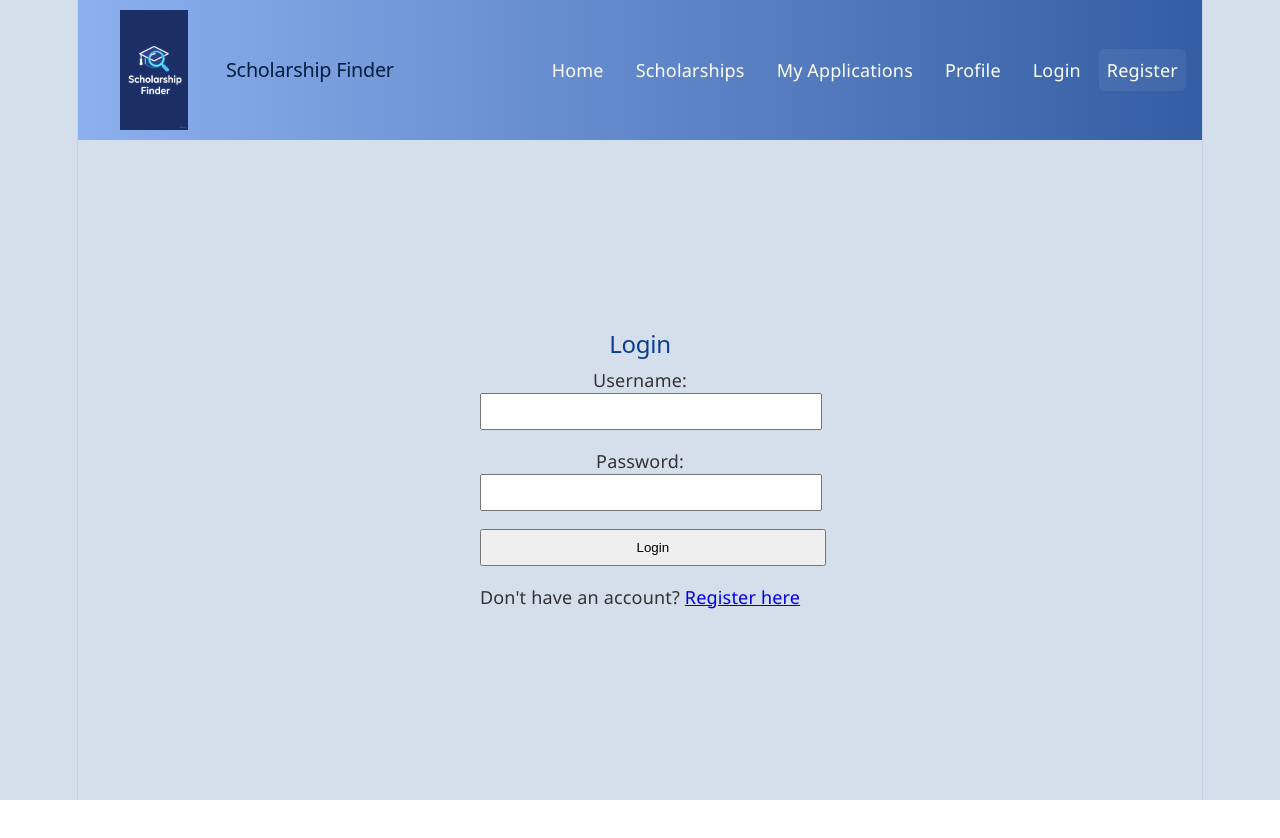
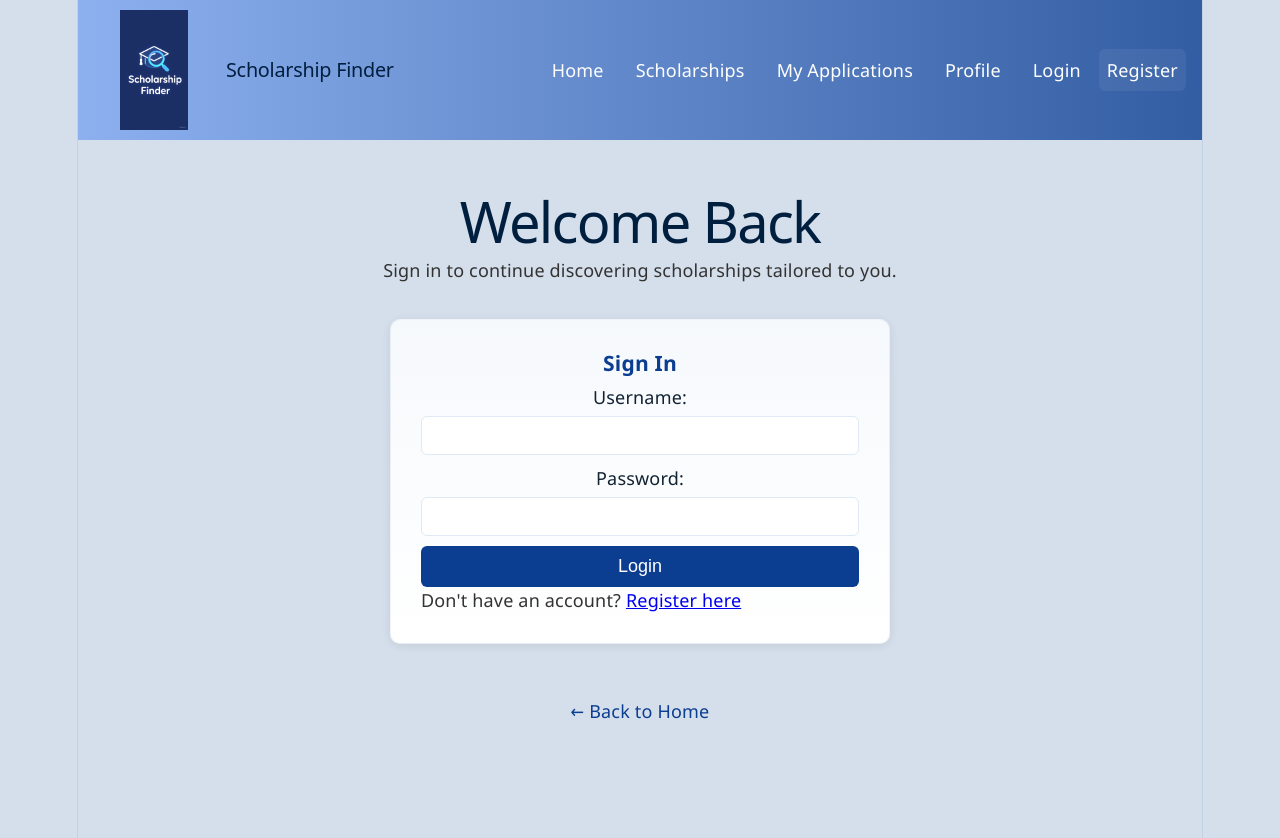
Before and after one commit to code-differently/26q1-team5-capstone, a React app in the folder frontend/: page /login in a window 1280 px wide. Shown: the top 838 px of the page. Before the commit the page ends 800 px from the top, so only its background shows below. Built offline with nearby package versions, Linux system fonts and the light colour scheme; no server answers; the HTML template or start-up script is replaced by a standard one.

Commit message:
Merging in LoginPage css

```diff
--- a/frontend/src/Pages/LoginPage.jsx
+++ b/frontend/src/Pages/LoginPage.jsx
@@ -1,41 +1,45 @@
 import React, { useState } from 'react';
-import { useNavigate } from 'react-router-dom';
+import { useNavigate, Link } from 'react-router-dom';
 import axios from 'axios';
 import { useAuth } from '../context/AuthContext';
-import { Link } from 'react-router-dom';
 
 const LoginPage = () => {
   const [username, setUsername] = useState('');
   const [password, setPassword] = useState('');
   const [error, setError] = useState('');
+  const [loading, setLoading] = useState(false);
   const navigate = useNavigate();
   const { login } = useAuth();
-  const API = import.meta.env.VITE_API_URL;
 
   const handleSubmit = async (e) => {
     e.preventDefault();
     setError('');
+    setLoading(true);
 
     try {
-      const response = await axios.post(`${API}/api/users/login`, { username, password });
-      console.log('response.data:', response.data);
-      console.log('type:', typeof response.data);
-      // Assuming the backend returns user data on success (including userId)
-      console.log('Login successful:', response.data);
-      // Store user in auth context + localStorage
+      const response = await axios.post('/api/users/login', { username, password });
       if (response.data) login(response.data);
-      navigate('/profile'); // Redirect to profile after login
+      navigate('/profile');
     } catch (err) {
       setError('Login failed. Please check your credentials.');
       console.error('Login error:', err);
+    } finally {
+      setLoading(false);
     }
   };
 
   return (
-    <div style={{ maxWidth: '400px', margin: 'auto', padding: '2rem' }}>
-      <h2>Login</h2>
+    <div className="page-container registration-page">
+      <div className="auth-header">
+        <h1>Welcome Back</h1>
+        <p>Sign in to continue discovering scholarships tailored to you.</p>
+      </div>
+
+      <div className="auth-content">
+        <div className="card registration-card">
+          <h3>Sign In</h3>
           <form onSubmit={handleSubmit}>
-        <div style={{ marginBottom: '1rem' }}>
+            <div className="form-group">
               <label htmlFor="username">Username:</label>
               <input
                 type="text"
@@ -43,10 +47,10 @@ const LoginPage = () => {
                 value={username}
                 onChange={(e) => setUsername(e.target.value)}
                 required
-            style={{ width: '100%', padding: '0.5rem' }}
               />
             </div>
-        <div style={{ marginBottom: '1rem' }}>
+
+            <div className="form-group">
               <label htmlFor="password">Password:</label>
               <input
                 type="password"
@@ -54,15 +58,25 @@ const LoginPage = () => {
                 value={password}
                 onChange={(e) => setPassword(e.target.value)}
                 required
-            style={{ width: '100%', padding: '0.5rem' }}
               />
             </div>
-        {error && <p style={{ color: 'red' }}>{error}</p>}
-        <button type="submit" style={{ width: '108%', padding: '0.5rem' }}>Login</button>
+
+            {error && <div className="error-message">{error}</div>}
+
+            <button type="submit" disabled={loading} className="register-btn">
+              {loading ? 'Signing In...' : 'Login'}
+            </button>
           </form>
-      <p style={{ marginTop: '1rem' }}>
-        Don't have an account? <Link to="/register">Register here</Link>
-      </p>
+
+          <div className="auth-links">
+            <p>Don't have an account? <Link to="/register">Register here</Link></p>
+          </div>
+        </div>
+      </div>
+
+      <div className="auth-footer">
+        <Link to="/" className="back-link">← Back to Home</Link>
+      </div>
     </div>
   );
 };
```
Lines whose indentation alone changed are shown as unchanged.
